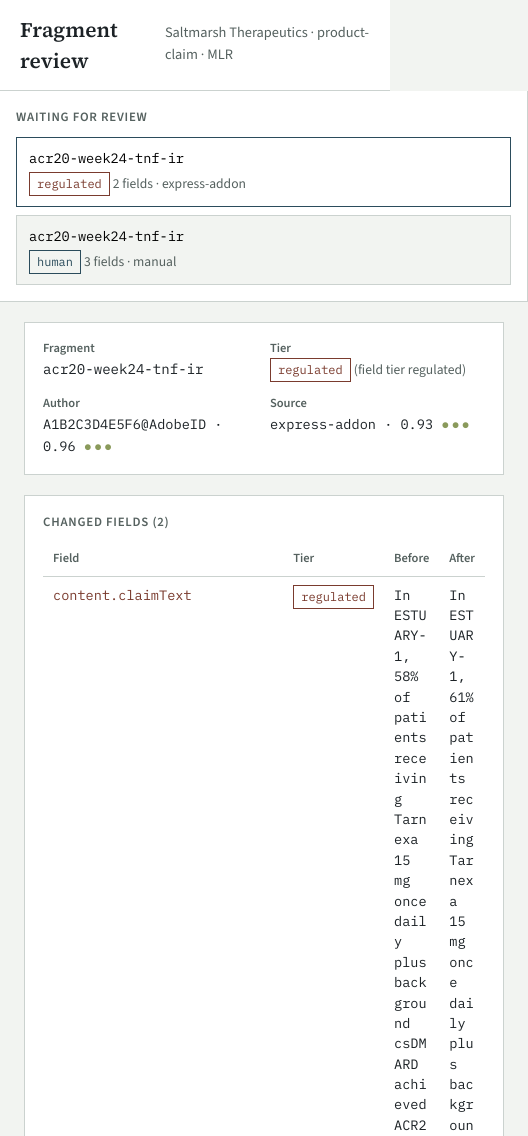
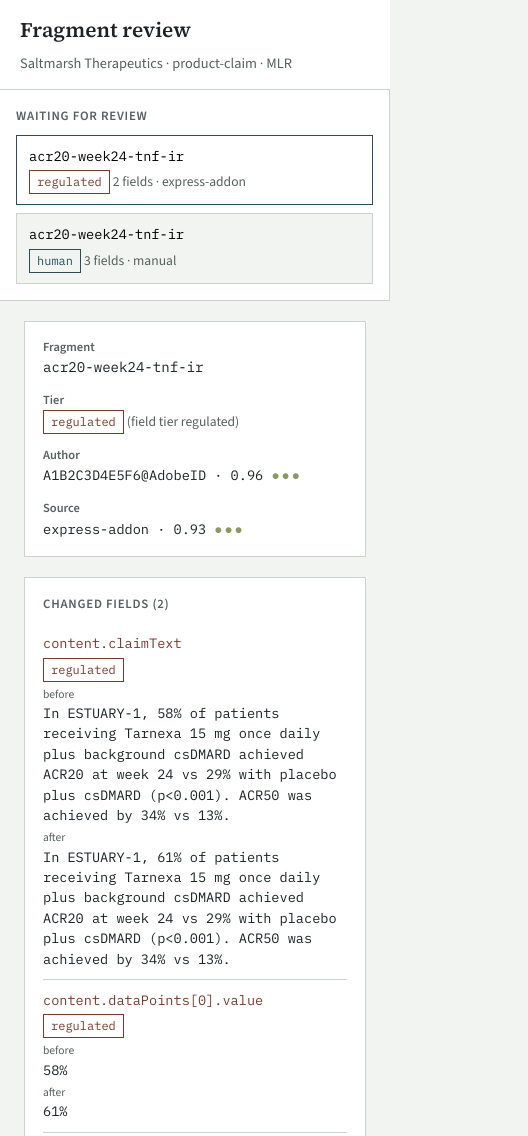
Before and after one commit to aemskunkworks/tarnexa-demo, a website: page tools/review/index.html in a window 390 px wide. Shown: the top 1136 px of the page, 528 px wide, since content can reach past the window. Drawn offline with nearby package versions, Linux system fonts and the light colour scheme.

Commit message:
Enhance responsive design and header structure
Added responsive styles for smaller screens and improved header layout.

```diff
--- a/tools/review/index.html
+++ b/tools/review/index.html
@@ -17,7 +17,22 @@
   header { background:var(--paper); border-bottom:1px solid var(--rule); padding:14px 20px; display:flex; align-items:baseline; gap:16px }
   header h1 { font-family:var(--font-serif); font-size:1.3rem; font-weight:600; margin:0 } header span { color:var(--ink-soft); font-size:.9rem }
   main { display:grid; grid-template-columns:320px 1fr; min-height:calc(100vh - 56px) }
-  @media (max-width:820px){ main { grid-template-columns:1fr } aside { border-right:0; border-bottom:1px solid var(--rule) } }
+  @media (max-width:760px){
+    main { grid-template-columns:1fr; min-height:0 }
+    aside { border-right:0; border-bottom:1px solid var(--rule); padding:12px }
+    section { padding:12px 14px; gap:12px }
+    .card { padding:12px 14px }
+    .meta { grid-template-columns:1fr 1fr; gap:8px }
+    .meta .mono, .badge { font-size:.8rem; word-break:break-all }
+    table thead { display:none }
+    table tr { display:grid; grid-template-columns:1fr; border-bottom:1px solid var(--rule); padding:8px 0 }
+    table td { border:0; padding:2px 0 }
+    td.diff::before { font-size:.72rem; color:var(--ink-soft); font-family:var(--font-sans); display:block }
+    td.diff:nth-child(3)::before { content:"before" } td.diff:nth-child(4)::before { content:"after" }
+    .actions { flex-direction:column; align-items:stretch } .actions button { width:100% }
+  }
+  header { flex-wrap:wrap; gap:8px 16px }
+  header .pop { margin-left:auto; font-size:.85rem; color:var(--tide); white-space:nowrap }
   aside { border-right:1px solid var(--rule); background:var(--paper); padding:16px }
   aside h2, section h2 { font-size:.8rem; letter-spacing:.06em; text-transform:uppercase; color:var(--ink-soft); font-weight:600; margin:0 0 10px }
   .queue { list-style:none; margin:0; padding:0; display:grid; gap:8px }
@@ -44,13 +59,14 @@
 </style>
 </head>
 <body>
-<header><h1>Fragment review</h1><span>Saltmarsh Therapeutics · product-claim · MLR</span></header>
+<header><h1>Fragment review</h1><span>Saltmarsh Therapeutics · product-claim · MLR</span><a class="pop" id="pop" href="#" target="_blank" rel="noopener" hidden>Open full page ↗</a></header>
 <main>
   <aside><h2>Waiting for review</h2><ul class="queue" id="queue"></ul></aside>
   <section id="detail"><p class="empty">Select a fragment.</p></section>
 </main>
 <script>
 (async () => {
+  const pop = document.getElementById('pop'); if (window.self !== window.top) { pop.href = window.location.href; pop.hidden = false; }
   const queueEl = document.getElementById('queue'); const detail = document.getElementById('detail');
   let items = [];
   try { items = await fetch('./queue.json').then(r => r.json()); } catch { items = []; }
```
